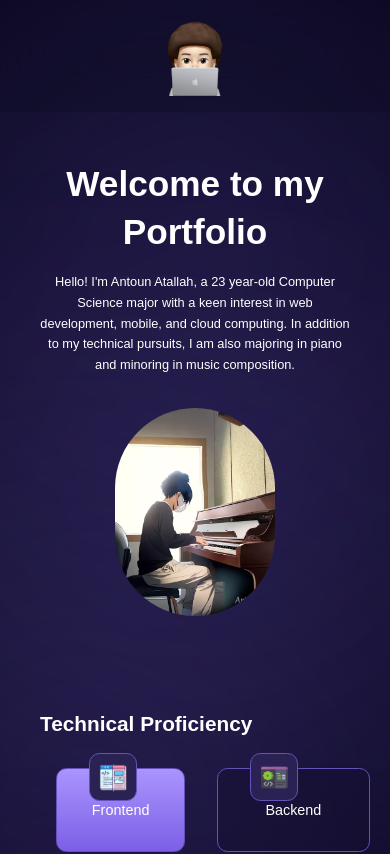
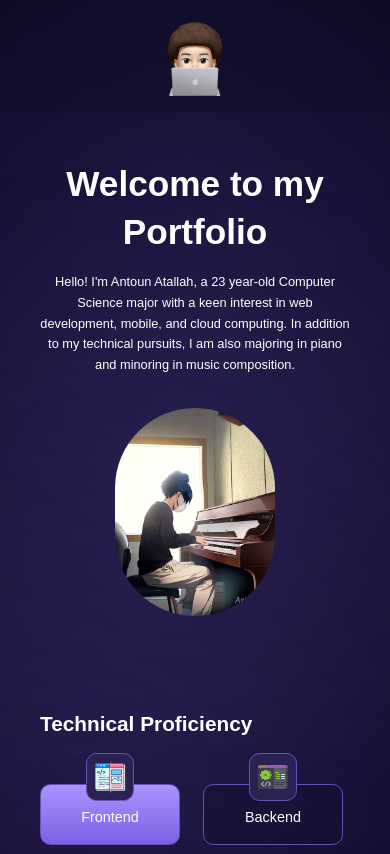
Before and after one commit to itsantoun/portfolio, a React (Create React App) app: page / in a window 390 px wide. Shown: the top 854 px of the page. Built offline with nearby package versions, Linux system fonts and the light colour scheme; a web font is replaced by a local one.

Commit message:
Deploy Wbsite

```diff
--- a/src/Components/Navbar/Navbar/Navbar.jsx
+++ b/src/Components/Navbar/Navbar/Navbar.jsx
@@ -44,7 +44,7 @@
                 offset={-70}
                 duration={500}
                 className='menu-item'>
-                  Skills
+                  Technical Proficiency
                 </Link>
               </li>
 
--- a/src/Components/Skills/SkillCard/SkillCard.css
+++ b/src/Components/Skills/SkillCard/SkillCard.css
@@ -1,29 +1,37 @@
-.skills-card{
+.skills-card {
     border-radius: 0.65rem;
     border: 1.5px solid #6751b9;
     padding: 2rem;
     text-align: center;
-    background: rgba(22,17,47,0.398);
+    background: rgba(22, 17, 47, 0.398);
     backdrop-filter: blur(1rem);
     position: relative;
     cursor: pointer;
     transition: all 0.3s ease;
+    max-width: 20rem; /* Set a maximum width */
+    width: 90%; /* Ensure full width */
+    height: 100%; /* Set a fixed height */
+    display: flex; /* Use flexbox for alignment */
+    flex-direction: column; /* Stack children vertically */
+    align-items: center; /* Center items horizontally */
+    justify-content: center; /* Center items vertically */
+    box-sizing: border-box; /* Include padding and border in element's total width and height */
 }
 
 .skills-card:hover,
-.skills-card.active{
-
-    background: linear-gradient(180deg, #aa94fe 0%,#7c5fe6 100%);
+.skills-card.active {
+    background: linear-gradient(180deg, #aa94fe 0%, #7c5fe6 100%);
 }
 
-.skills-card span{
-    font-size: 1.3rem;
+.skills-card span {
+    font-size: 1.1rem;
     font-weight: 500;
+    margin-top: 5%;
 }
 
-.skill-icon{
+.skill-icon {
     width: 4rem;
-    height: 3rem;
+    height: 4rem; /* Adjusted to maintain aspect ratio */
     display: flex;
     align-items: center;
     justify-content: center;
@@ -31,35 +39,66 @@
     border-radius: 0.65rem;
     border: 1.5px solid #6852ba;
     position: absolute;
-    top: -1rem;
+    top: -2rem; /* Adjusted to ensure proper alignment */
 }
 
-.skill-icon img{
+.skill-icon img {
     width: 2.4rem;
     height: auto;
     object-fit: contain;
 }
 
-@media (max-width:1025px){
-.skills-card{
-    padding: 2rem;
+@media (max-width: 1025px) {
+    .skills-card {
+        padding: 1.5rem; /* Adjust padding for tablets */
+        max-width: 18rem; /* Adjust max-width for tablets */
+        width: 90%; /* Ensure full width */
+        height: 100%; /* Set a fixed height */
     }
-.skills-card span{
+
+    .skills-card span {
         font-size: 1rem;
     }
 
-.skill-icon{
+    .skill-icon {
         width: 3rem;
         height: 3rem;
+        top: -1.5rem; /* Adjusted for tablets */
     }
 
-.skill-icon img{
+    .skill-icon img {
         width: 1.8rem;
     }
 }
 
-@media (max-width:768px){
-    .skills-card span{
+@media (max-width: 768px) {
+    .skills-card {
+        padding: 1.2rem; /* Adjust padding for mobile */
+        width: 140px; /* Ensure full width */
+        max-width: 20rem; /* Adjust max-width for mobile */
+        height: auto; /* Allow height to adjust based on content */
+        margin: 0 auto 1rem; /* Center the card and adjust bottom margin */
+        box-sizing: border-box; /* Include padding and border in element's total width and height */
+        margin-left: -1rem;
+    }
+
+    .skills-card span {
+        display: block; /* Ensure span takes full width */
         font-size: 0.9rem;
+    font-weight: 500;
+    margin-top: 5%;
+    }
+
+    .skill-icon {
+        width: 3rem; /* Adjust icon size for mobile */
+        height: 3rem; /* Adjust icon size for mobile */
+        top: -2rem; /* Move the icon further up to avoid overlap */
+        left: 50%; /* Center horizontally */
+        transform: translateX(-50%); /* Center horizontally */
+        z-index: 1; /* Ensure the icon stays on top */
+    }
+
+    .skill-icon img {
+        width: 2rem; /* Adjust image size for mobile */
     }
 }
--- a/src/Components/Skills/Skills.css
+++ b/src/Components/Skills/Skills.css
@@ -102,7 +102,7 @@
 
     .skills-container h5 {
         font-size: 1.3rem;
-        margin-bottom: 2rem;
+        margin-bottom: 3rem;
     }
 
     .skills-container::after,
--- a/src/Components/Skills/SkillsInfoCard/SkillInfoCard.css
+++ b/src/Components/Skills/SkillsInfoCard/SkillInfoCard.css
@@ -1,5 +1,5 @@
 .skills-info-card {
-    min-height: 23rem;
+    min-height: 23rem; /* Minimum height */
     width: 100%; /* Ensure card width is responsive */
     max-width: 30rem; /* Prevent card from exceeding 30rem */
     border-radius: 0.65rem;
@@ -60,6 +60,10 @@
 
 /* For tablets and smaller screens */
 @media (max-width: 1025px) {
+    .skills-info-card {
+        max-width: 25rem; /* Adjust max-width for tablets */
+    }
+
     .skills-info-card h6 {
         font-size: 1.1rem;
     }
@@ -77,6 +81,7 @@
 @media (max-width: 768px) {
     .skills-info-card {
         max-width: 100%; /* Ensure card fits within viewport width */
+        min-height: 20rem; /* Adjust min-height for smaller screens */
     }
 
     .skills-info-card h6 {
```
Lines whose indentation alone changed are shown as unchanged.
